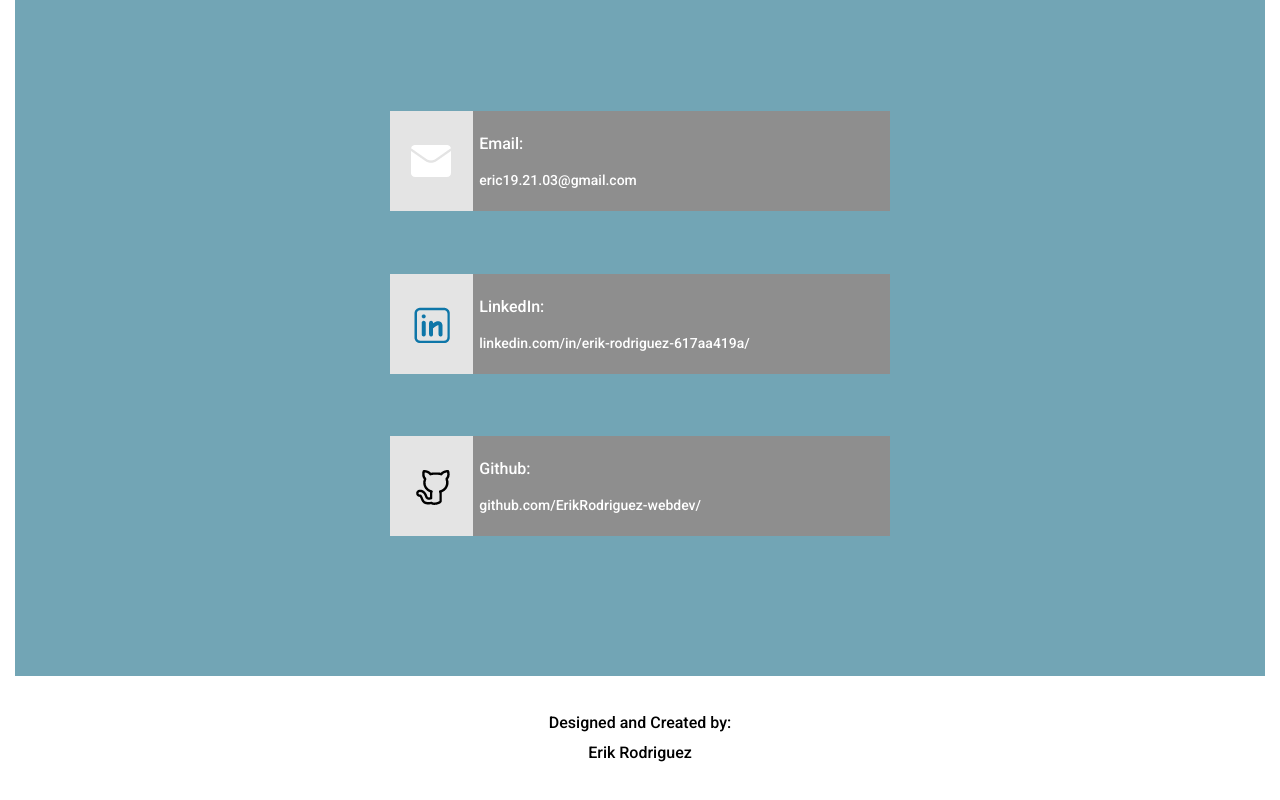
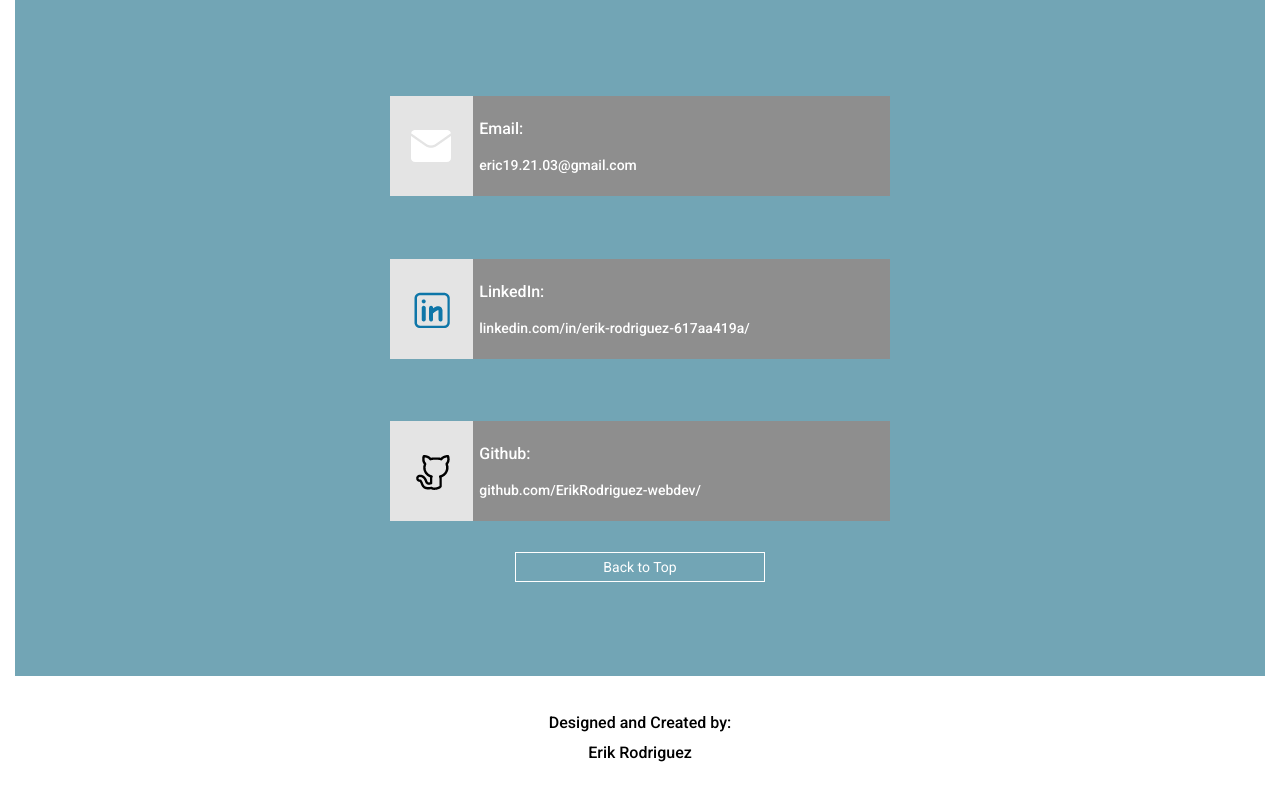
Before and after one commit to ErikRodriguez-webdev/port, a React (Create React App) app in the folder portfolio/: page / in a window 1280 px wide. Shown: the part 3650-4450 px from the top of the page. Built offline with nearby package versions, Linux system fonts and the light colour scheme.

Commit message:
Adds scroll animation to home component contact button and backto top button in contact component

```diff
--- a/portfolio/src/App.css
+++ b/portfolio/src/App.css
@@ -555,6 +555,23 @@ footer {
   background: #e4e4e4;
 }
 
+.contactTopBtn a {
+  text-decoration: none;
+  cursor: pointer;
+  border: 1px solid #ffffff;
+  color: #ffffff;
+  background: none;
+  width: 250px;
+  height: 30px;
+  font-style: normal;
+  font-weight: normal;
+  font-size: 1.4rem;
+  line-height: 16px;
+  display: flex;
+  justify-content: center;
+  align-items: center;
+}
+
 /* WorkCardInfo.js */
 .workPage {
   background: #b59a72;
--- a/portfolio/src/components/Contact.js
+++ b/portfolio/src/components/Contact.js
@@ -1,4 +1,5 @@
 import React from "react";
+import { Link } from "react-scroll";
 import ContactIcon from "../img/phone-icon.png";
 import EmailIcon from "../img/email-icon.png";
 import LinkedInIcon from "../img/linkedin-logo.png";
@@ -51,6 +52,12 @@ const Contact = () => {
               </span>
             </div>
           </div>
+
+          <div className="contactTopBtn">
+            <Link smooth duration={1000} to="home">
+              Back to Top
+            </Link>
+          </div>
         </div>
       </div>
     </section>
--- a/portfolio/src/components/Home.js
+++ b/portfolio/src/components/Home.js
@@ -1,6 +1,7 @@
 import React from "react";
 import HomeIcon from "../img/home-icon.png";
 import Portrait from "../img/portrait-myself.JPG";
+import { Link } from "react-scroll";
 import "../App.css";
 
 const Home = () => {
@@ -31,7 +32,9 @@ const Home = () => {
               completion is Late June 2020.
             </p>
             <div className="homeContactBtn">
-              <a href="#contact">Contact Me</a>
+              <Link smooth duration={1000} to="contact">
+                Contact Me
+              </Link>
             </div>
           </div>
         </div>
```
